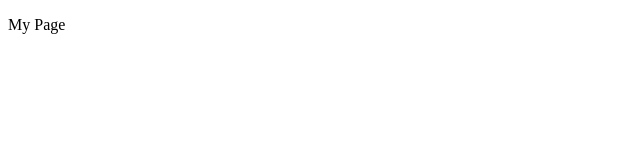
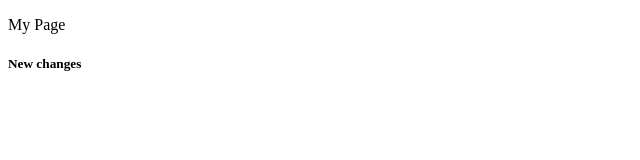
Before and after one commit to Jain-Lifestyle/Reality_Check, a plain HTML site: page index.html in a window 1280 px wide. Shown: the full height of the page, 0-640 px from the left. Drawn offline with Linux system fonts and the light colour scheme.

Commit message:
new changes

```diff
--- a/index.html
+++ b/index.html
@@ -9,6 +9,7 @@
 
 <body>
     <p>My Page</p>
+    <h5> New changes</h5>
 </body>
 
 </html>
```
